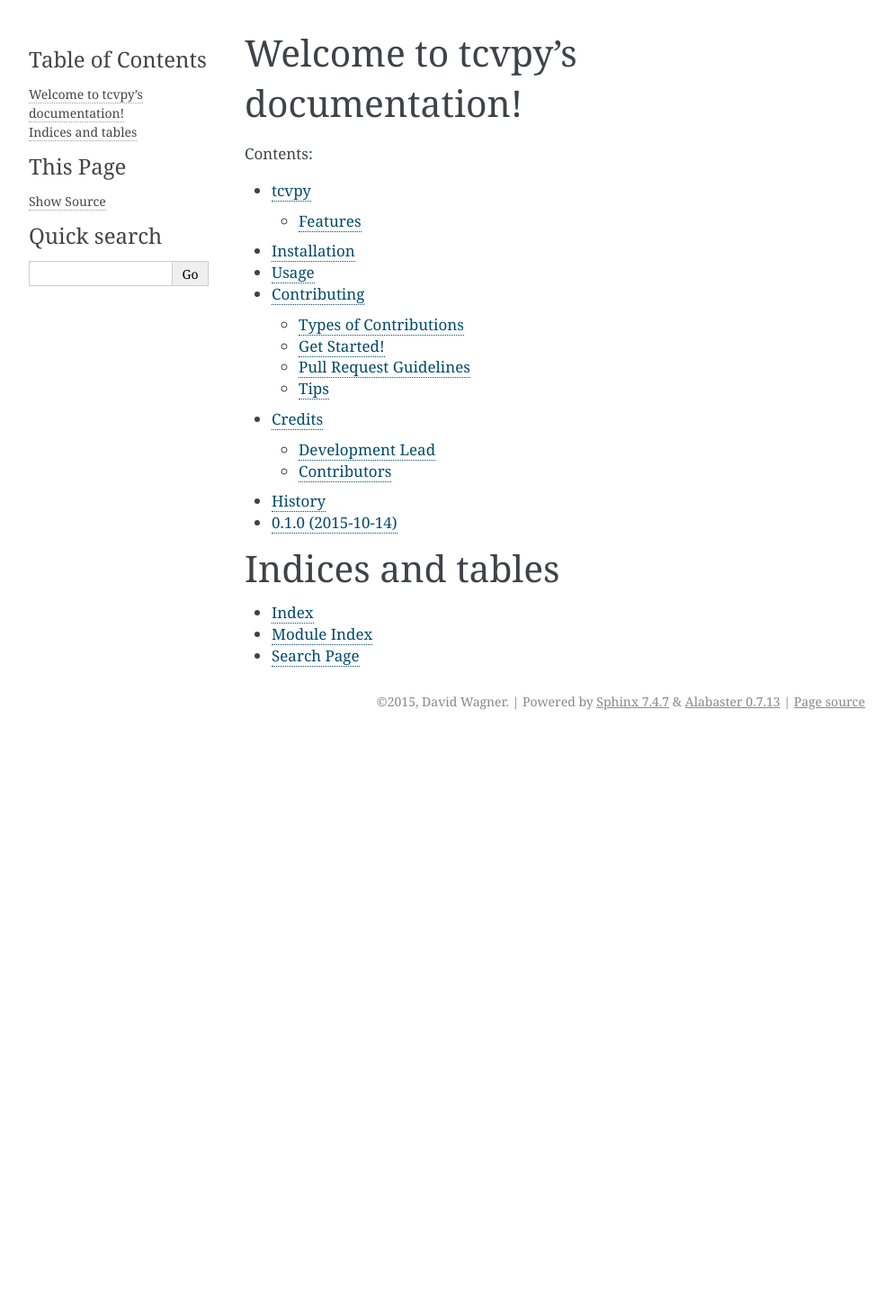
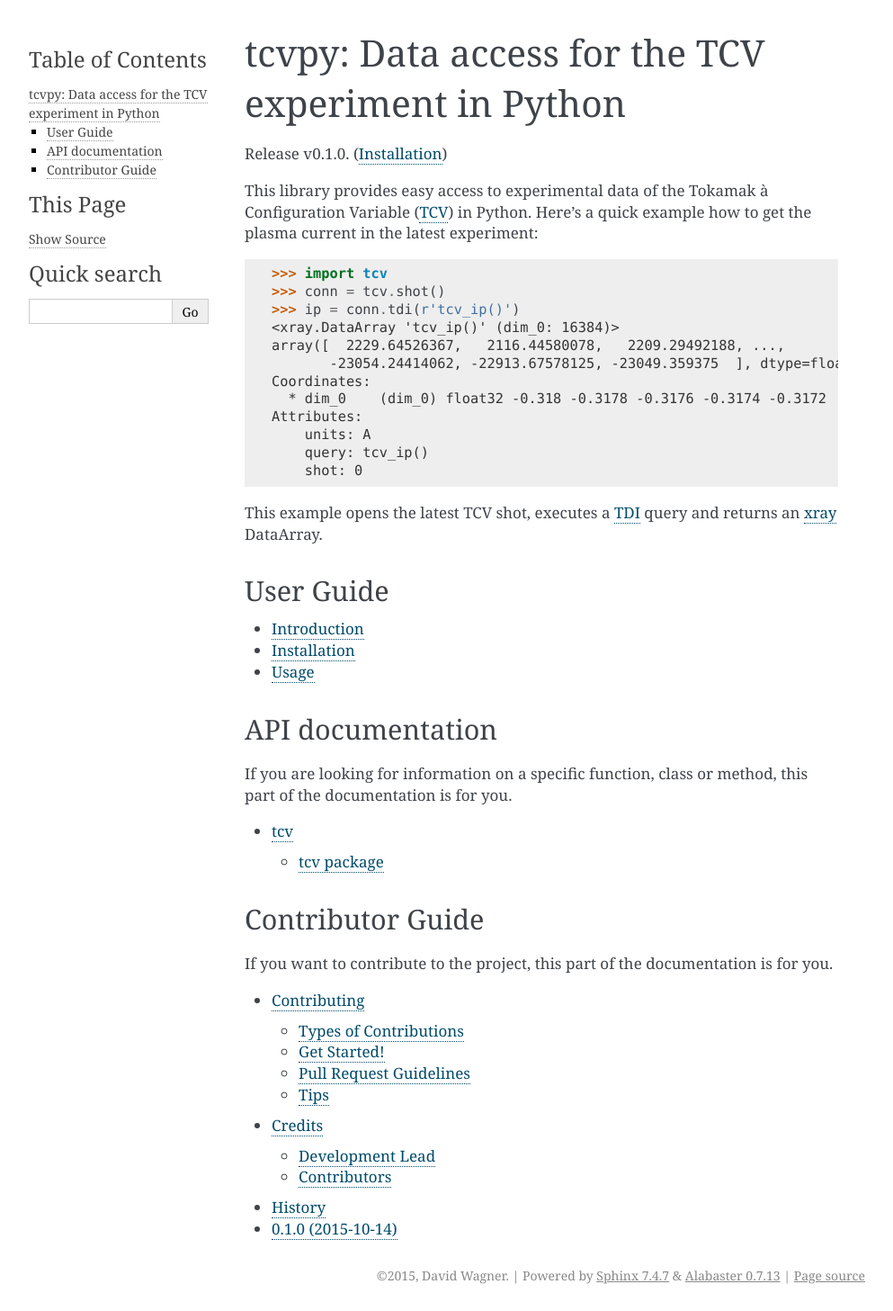
Before and after one commit to wagdav/tcvpy, a Sphinx documentation site: the page built from docs/index.rst, in a window 1280 px wide. Shown: the whole page at 90% size, without its empty margins (148-1141 px from the left). Built offline with Sphinx 7.4.7, drawn with Linux system fonts in a browser that asks for light colours; before the commit the page ends 900 px from its top, so only the background shows below that.

Commit message:
Update documentation.

```diff
--- a/docs/index.rst
+++ b/docs/index.rst
@@ -3,10 +3,32 @@
    You can adapt this file completely to your liking, but it should at least
    contain the root `toctree` directive.
 
-Welcome to tcvpy's documentation!
-=================================
+tcvpy: Data access for the TCV experiment in Python
+===================================================
 
-Contents:
+Release v\ |version|. (:ref:`Installation <install>`)
+
+This library provides easy access to experimental data of the Tokamak à
+Configuration Variable (TCV_) in Python.  Here's a quick example how to get the
+plasma current in the latest experiment::
+
+    >>> import tcv
+    >>> conn = tcv.shot()
+    >>> ip = conn.tdi(r'tcv_ip()')
+    <xray.DataArray 'tcv_ip()' (dim_0: 16384)>
+    array([  2229.64526367,   2116.44580078,   2209.29492188, ...,
+           -23054.24414062, -22913.67578125, -23049.359375  ], dtype=float32)
+    Coordinates:
+      * dim_0    (dim_0) float32 -0.318 -0.3178 -0.3176 -0.3174 -0.3172  ...
+    Attributes:
+        units: A
+        query: tcv_ip()
+        shot: 0
+
+This example opens the latest TCV shot, executes a TDI_ query and returns an xray_ DataArray.
+
+User Guide
+----------
 
 .. toctree::
    :maxdepth: 2
@@ -14,13 +36,32 @@ Contents:
    readme
    installation
    usage
+
+API documentation
+-----------------
+
+If you are looking for information on a specific function, class or method,
+this part of the documentation is for you.
+
+.. toctree::
+   :maxdepth: 2
+
+   modules
+
+Contributor Guide
+-----------------
+
+If you want to contribute to the project, this part of the documentation is for
+you.
+
+.. toctree::
+   :maxdepth: 2
+
    contributing
    authors
    history
 
-Indices and tables
-==================
 
-* :ref:`genindex`
-* :ref:`modindex`
-* :ref:`search`
+.. _TCV: http://spc.epfl.ch/tcv
+.. _TDI: http://mdsplus.org/index.php?title=Documentation:Reference:TDI
+.. _xray: http://xray.readthedocs.org
--- a/docs/installation.rst
+++ b/docs/installation.rst
@@ -1,4 +1,5 @@
-============
+.. _install:
+
 Installation
 ============
 
```
Also changed, not shown: README.rst (+4 -9 lines).
